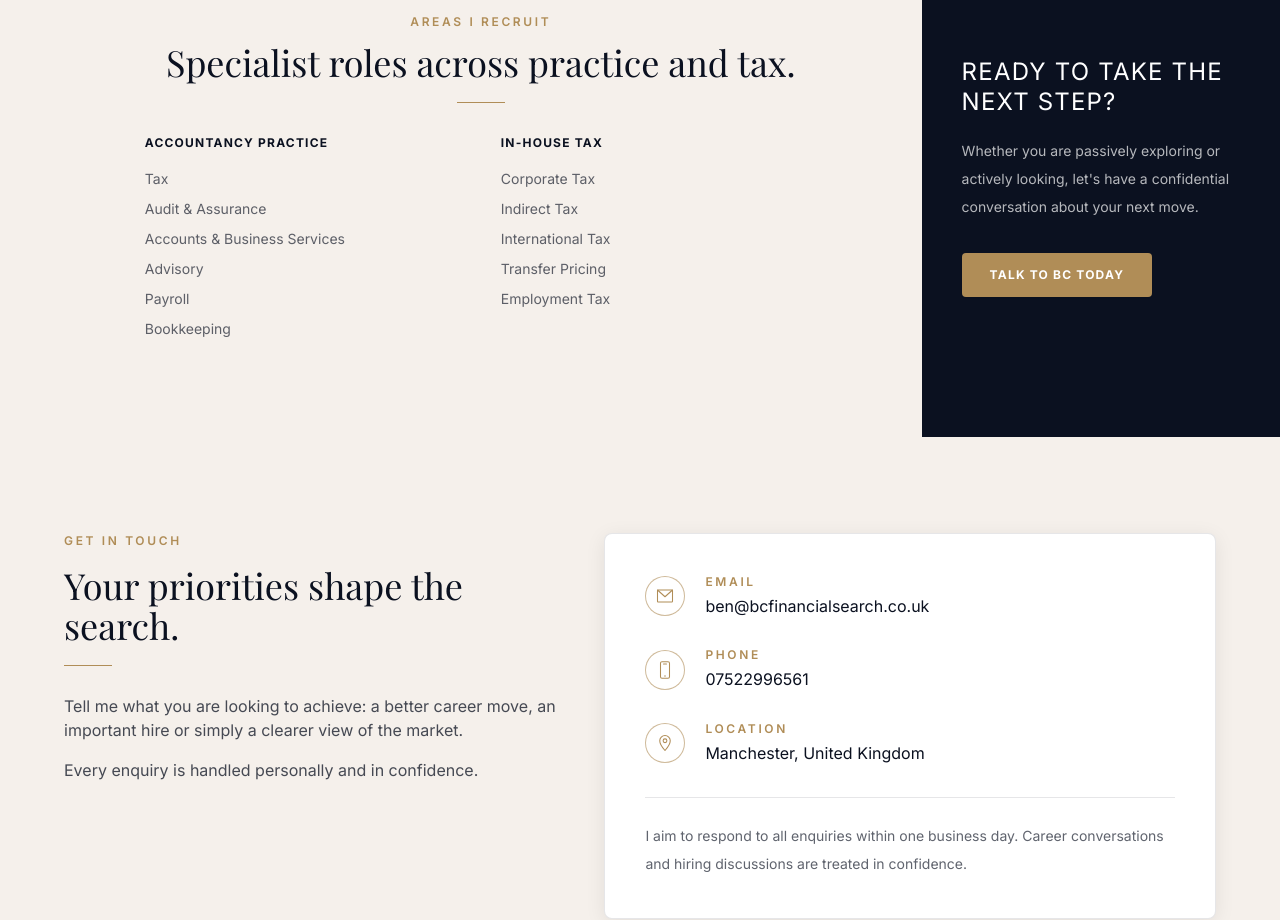
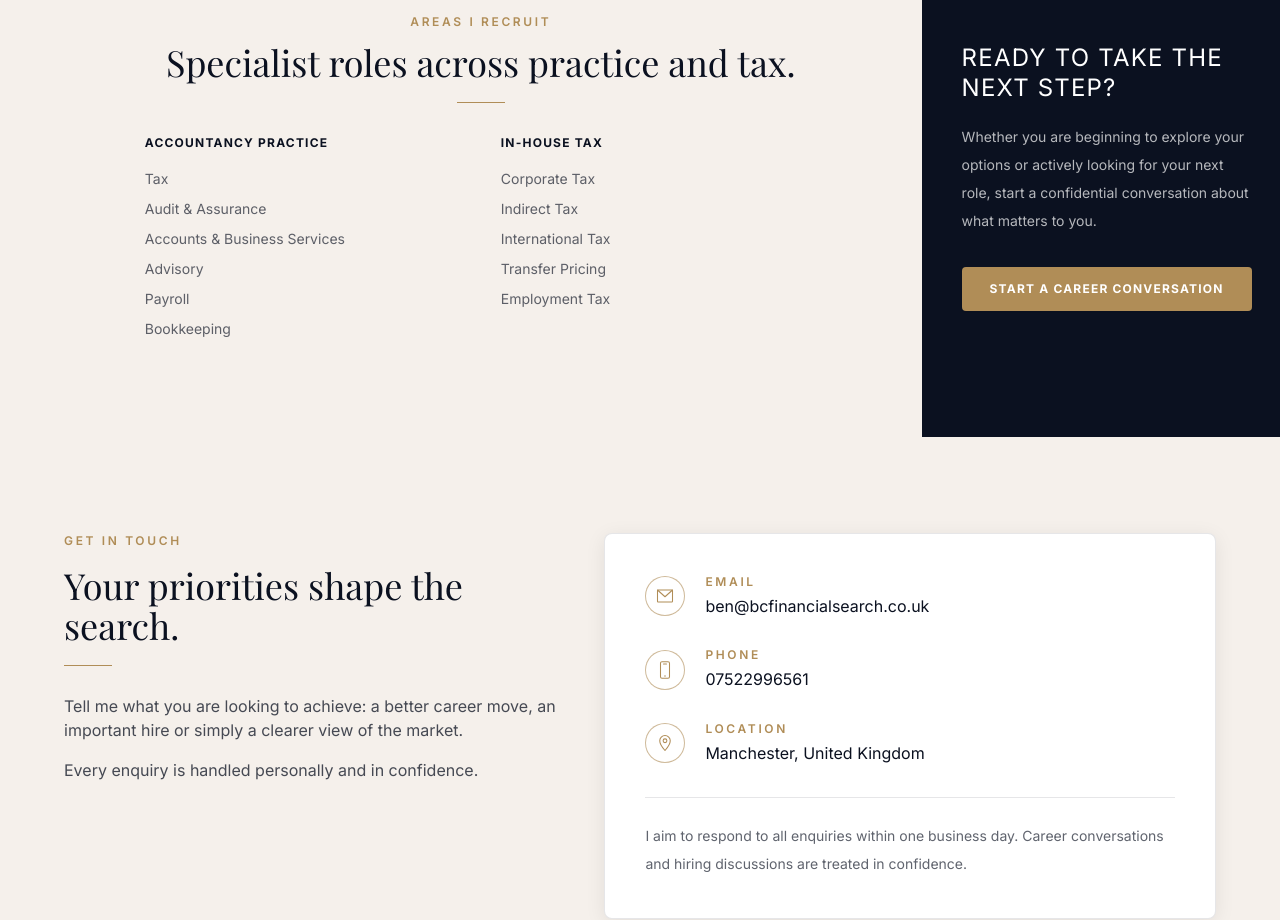
Before and after one commit to WH-93/website-skeleton-1, a Next.js app: page / in a window 1280 px wide. Shown: the part 3820-4740 px from the top of the page. Built offline with nearby package versions, Linux system fonts and the light colour scheme; a web font is replaced by a local one.

Commit message:
Home CTA: Start a Career Conversation replaces Talk to BC today

```diff
--- a/src/app/page.tsx
+++ b/src/app/page.tsx
@@ -204,8 +204,8 @@ export default function HomePage() {
         <div className="bg-navy text-white section px-6 sm:px-10 flex items-center">
           <div>
             <h2 className="font-sans text-2xl uppercase tracking-wide leading-tight">Ready to take the next step?</h2>
-            <p className="mt-5 text-sm leading-7 text-white/70">Whether you are passively exploring or actively looking, let&apos;s have a confidential conversation about your next move.</p>
-            <Link href="/#contact" className="btn-gold mt-8">Talk to BC today</Link>
+            <p className="mt-5 text-sm leading-7 text-white/70">Whether you are beginning to explore your options or actively looking for your next role, start a confidential conversation about what matters to you.</p>
+            <Link href="/#contact" className="btn-gold mt-8">Start a Career Conversation</Link>
           </div>
         </div>
       </section>
```
